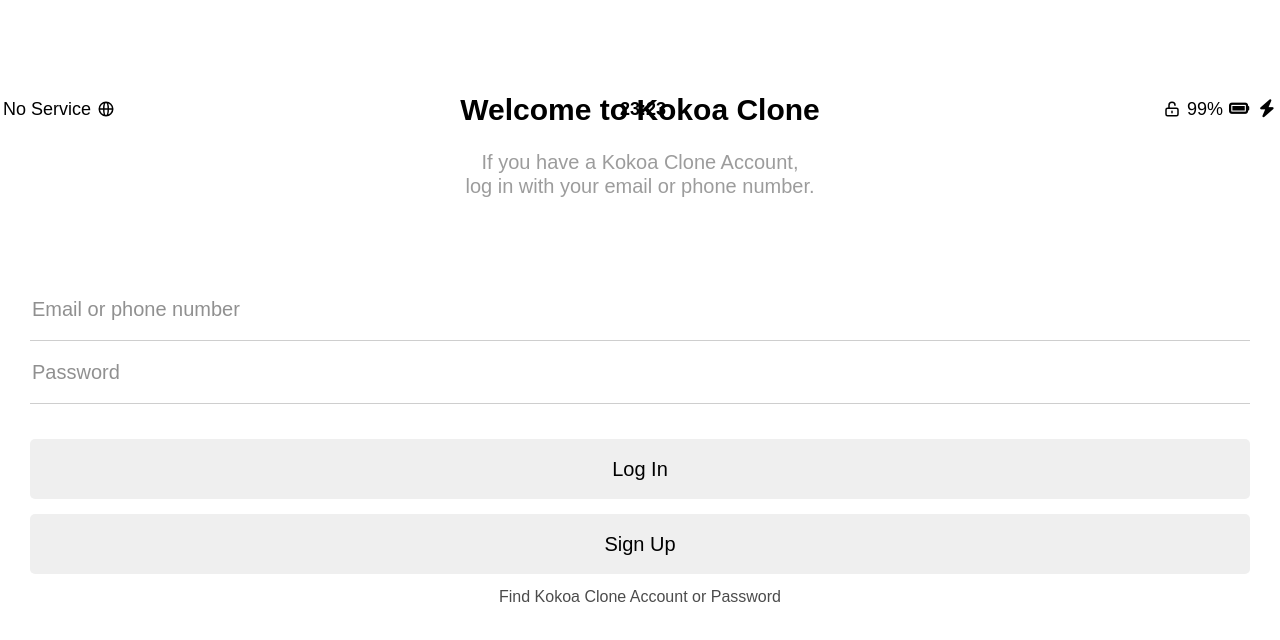
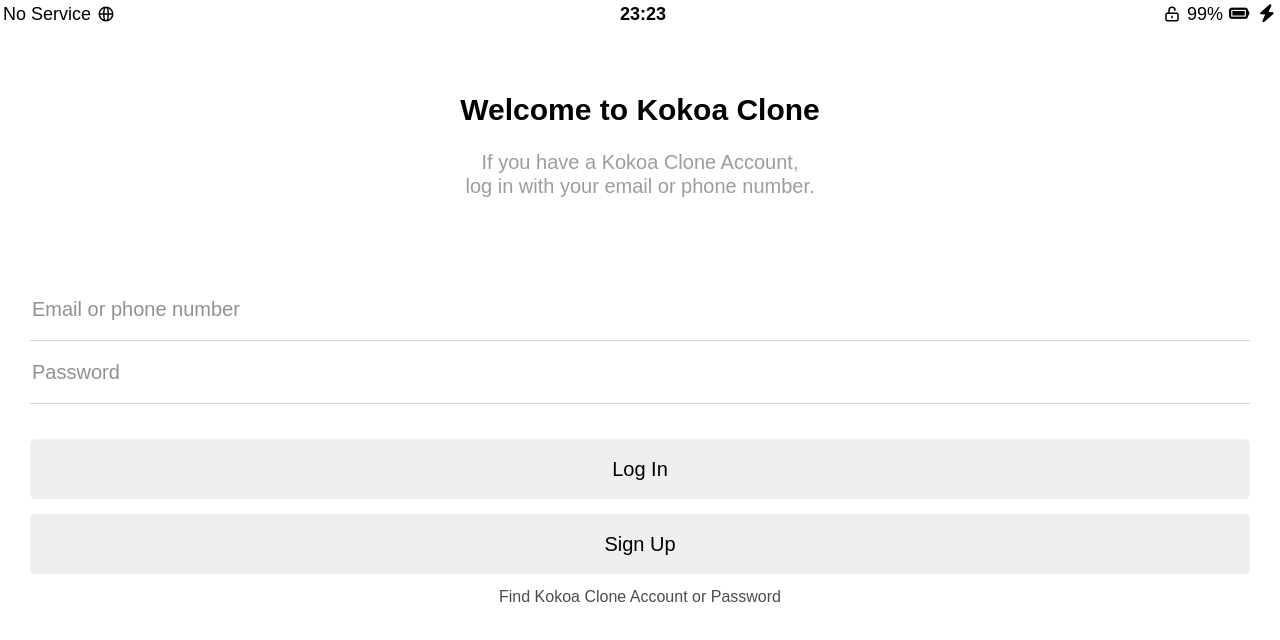
Before and after one commit to bigsaigon333/kokoa-clone-2020, a plain HTML site: page index.html in a window 1280 px wide. Drawn offline with Linux system fonts and the light colour scheme.

Commit message:
fixed status-bar

```diff
--- a/css/components/status-bar.css
+++ b/css/components/status-bar.css
@@ -6,6 +6,7 @@
 	font-size: 18px;
 	position: fixed;
 	width: 100%;
+	top: 0px;
 }
 
 .status-bar__column {
```
